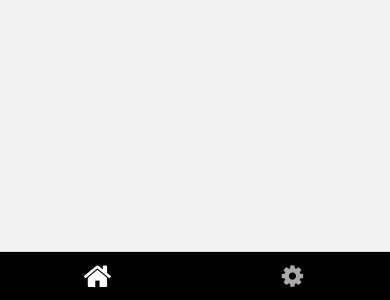
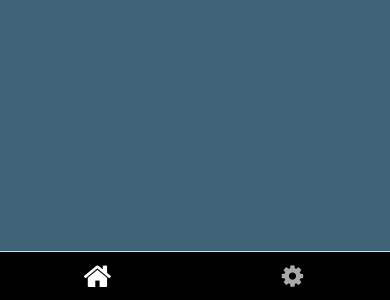
Before and after one commit to chrysmunz/onebrain-challenge, a React Native app: screen /Counters in a window 390 px wide. Shown: the part 544-844 px from the top of the page. Built offline with nearby package versions, Linux system fonts and the light colour scheme.

Commit message:
feat: :sparkles: counters screen

```diff
--- a/src/screens/Counters/index.js
+++ b/src/screens/Counters/index.js
@@ -1,8 +1,32 @@
 
-import React from 'react';
+import React, { useEffect } from 'react';
+import { useSelector, useDispatch } from 'react-redux';
+
+import { select } from '../../actions/counter';
+import { FlatList } from './styles.js';
+import { Counter } from '../../components';
 
 const Counters = () => {
-  return null;
+  const counter = useSelector((state) => state.counter);
+  const dispatch = useDispatch();
+
+  useEffect(() => {
+    console.log(counter.selected);
+  }, []);
+
+  return (
+    <FlatList
+      data={counter.counters}
+      keyExtractor={(_, index) => index.toString()}
+      renderItem={({ item }) => (
+        <Counter
+          data={item}
+          selected={counter.selected}
+          onPress={() => dispatch(select(item.id))}
+        />
+      )}
+    />
+  );
 }
 
 export default Counters;
--- /dev/null
+++ b/src/screens/Counters/styles.js
@@ -0,0 +1,8 @@
+import styled from 'styled-components/native';
+
+export const FlatList = styled.FlatList`
+  flex: 1;
+  background-color: #406377
+  padding-top: 20px;
+  padding-horizontal: 10%;
+`;
```
